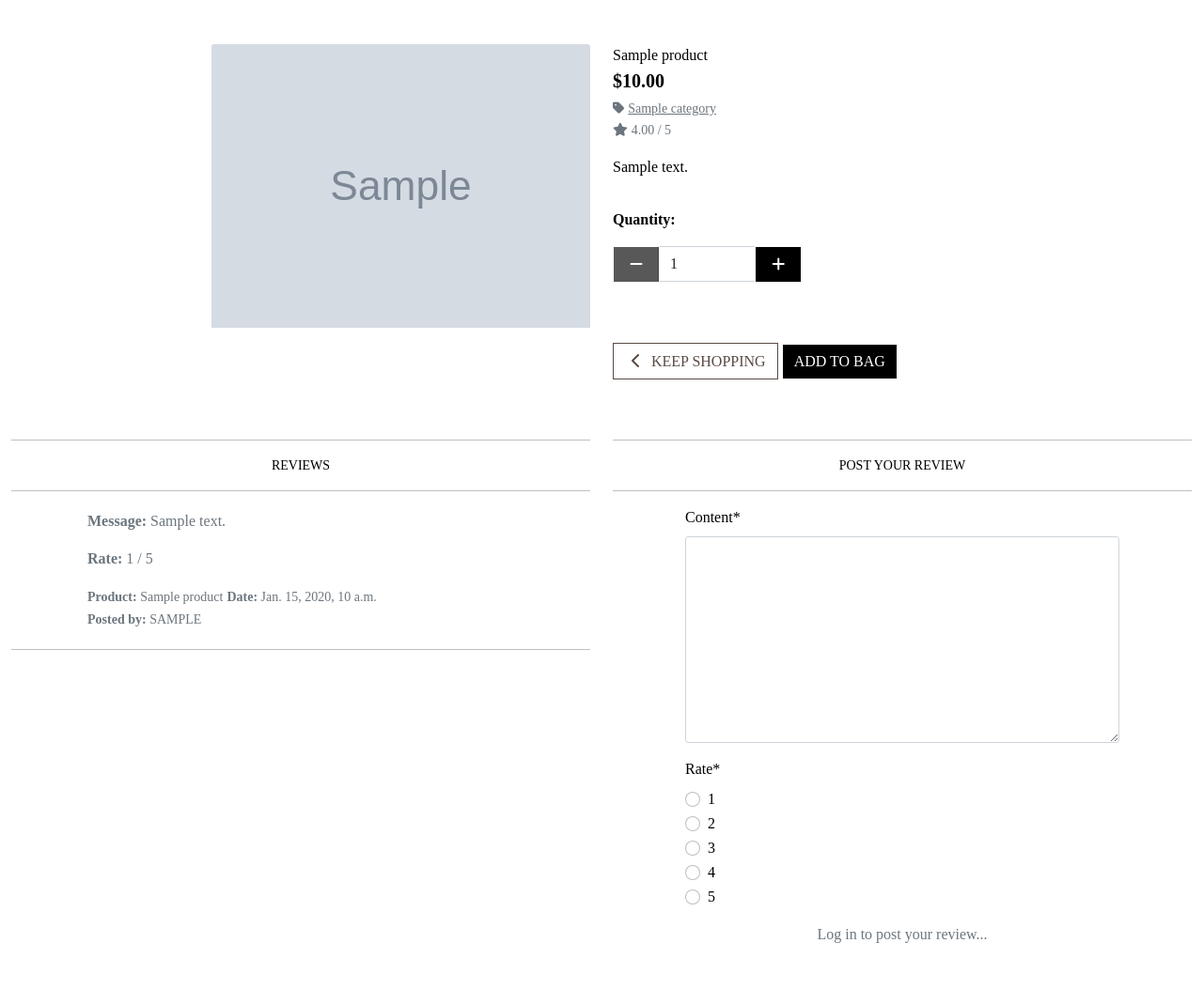
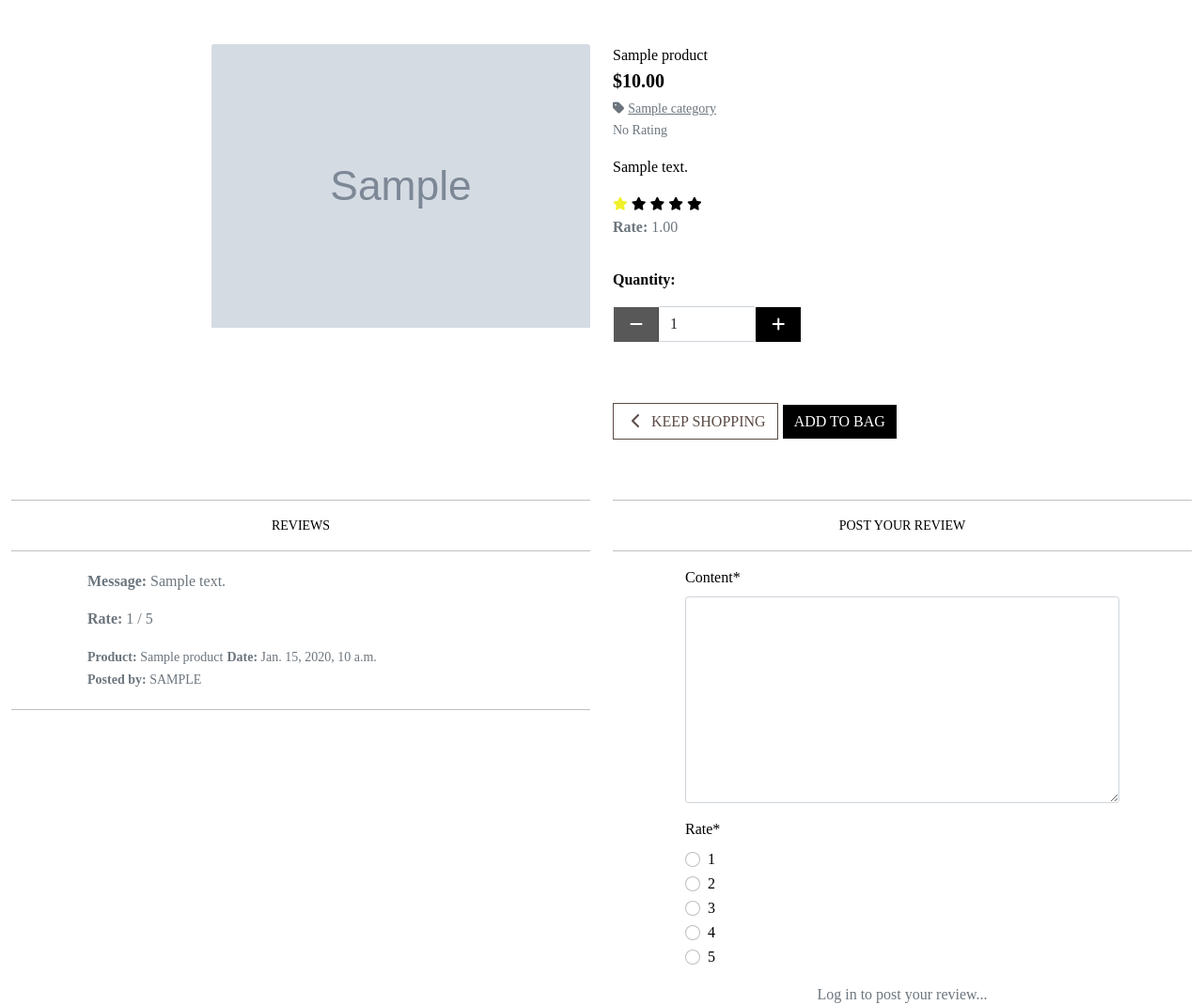
Before and after one commit to CarlosFaccelli26/hand_crafting_milestone, a Django app: page /review/1/ in a window 1280 px wide. Shown: the part 165-1235 px from the top of the page at 94% size. Before the commit the page ends 1169 px from the top, so only its background shows below. Run offline with Django 3.2, Linux system fonts and the light colour scheme; tables that the repository leaves empty hold one stand-in row (values such as "Sample post"); grey boxes marked "Sample" are stand-in pictures; parts of the project's set-up code (start-up, migrations or seed data) failed here and were passed over; some libraries are stand-ins or nearby versions.

Commit message:
Added count avarage reviews and display the result on templates

```diff
--- a/products/admin.py
+++ b/products/admin.py
@@ -6,7 +6,7 @@ class ProductAdmin(admin.ModelAdmin):
     list_display = (
         'sku',
         'name',
-        'rating',
+        'rate',
         'image',
     )
 
--- a/products/models.py
+++ b/products/models.py
@@ -1,5 +1,6 @@
 import datetime
 from django.db import models
+from django.db.models import Avg, Count
 from django.contrib.auth.models import User
 
 # Create your models here.
@@ -26,12 +27,26 @@ class Product(models.Model):
     name = models.CharField(max_length=254)
     description = models.TextField()
     price = models.DecimalField(max_digits=6, decimal_places=2)
-    rating = models.DecimalField(max_digits=6, decimal_places=2, null=True, blank=True)
+    rate = models.ForeignKey('ProductReview', null=True, blank=True, on_delete=models.CASCADE, related_name='products')
     image_url = models.URLField(max_length=1024, null=True, blank=True)
     image = models.ImageField(null=True, blank=True)
 
     def __str__(self):
         return self.name
+
+    def rate_avarage(self):
+        reviews_avarage = ProductReview.objects.filter(product=self).aggregate(avarage=Avg('rate'))
+        avg = 0
+        if reviews_avarage['avarage'] is not None:
+            avg = float(reviews_avarage['avarage'])
+        return avg
+
+    def count_reviews(self):
+        reviews_count = ProductReview.objects.filter(product=self).aggregate(count=Count('id'))
+        count = 0
+        if reviews_count['count'] is not None:
+            count = int(reviews_count['count'])
+        return count
 
 
 RATE_CHOICES = [
--- a/products/templates/products/product_detail.html
+++ b/products/templates/products/product_detail.html
@@ -43,6 +43,14 @@
                         <small class="text-muted">No Rating</small>
                     {% endif %}
                     <p class="mt-3">{{ product.description }}</p>
+                    <div class="rate-star my-2">
+                        <i class="fa fa-star fa-sm {% if product.rate_avarage > 0 %} checked {% endif %}"></i>
+                        <i class="fa fa-star fa-sm {% if product.rate_avarage > 1 %} checked {% endif %}"></i>
+                        <i class="fa fa-star fa-sm {% if product.rate_avarage > 2 %} checked {% endif %}"></i>
+                        <i class="fa fa-star fa-sm {% if product.rate_avarage > 3 %} checked {% endif %}"></i>
+                        <i class="fa fa-star fa-sm {% if product.rate_avarage > 4 %} checked {% endif %}"></i>
+                        <p class="text-muted"><strong>Rate:</strong> {{product.rate_avarage | stringformat:".2f"}}</p>
+                    </div>
                     {% if request.user.is_superuser %}
                         <small>
                             <a class="btn btn-sm btn-black" href="{% url 'edit_product' product.id %}">Edit</a>
--- a/products/views.py
+++ b/products/views.py
@@ -1,7 +1,7 @@
 from django.shortcuts import render, redirect, reverse, get_object_or_404
 from django.contrib import messages
 from django.contrib.auth.decorators import login_required
-from django.db.models import Q
+from django.db.models import Q, Avg
 from django.db.models.functions import Lower
 from .models import Product, Category, ProductReview
 from .forms import ProductForm, ProductReviewForm
--- a/static/css/base.css
+++ b/static/css/base.css
@@ -241,6 +241,10 @@ input[name='q']::placeholder {
     border-radius: 0;
 }
 
+.checked {
+    color: rgb(240, 240, 42);
+}
+
 /* -------------------------------- Media Queries */
 
 /* Slightly larger container on xl screens */
```
Also changed, not shown: products/templates/products/products.html (+8 -5 lines), products/migrations/0010_auto_20210706_1705.py (added).
